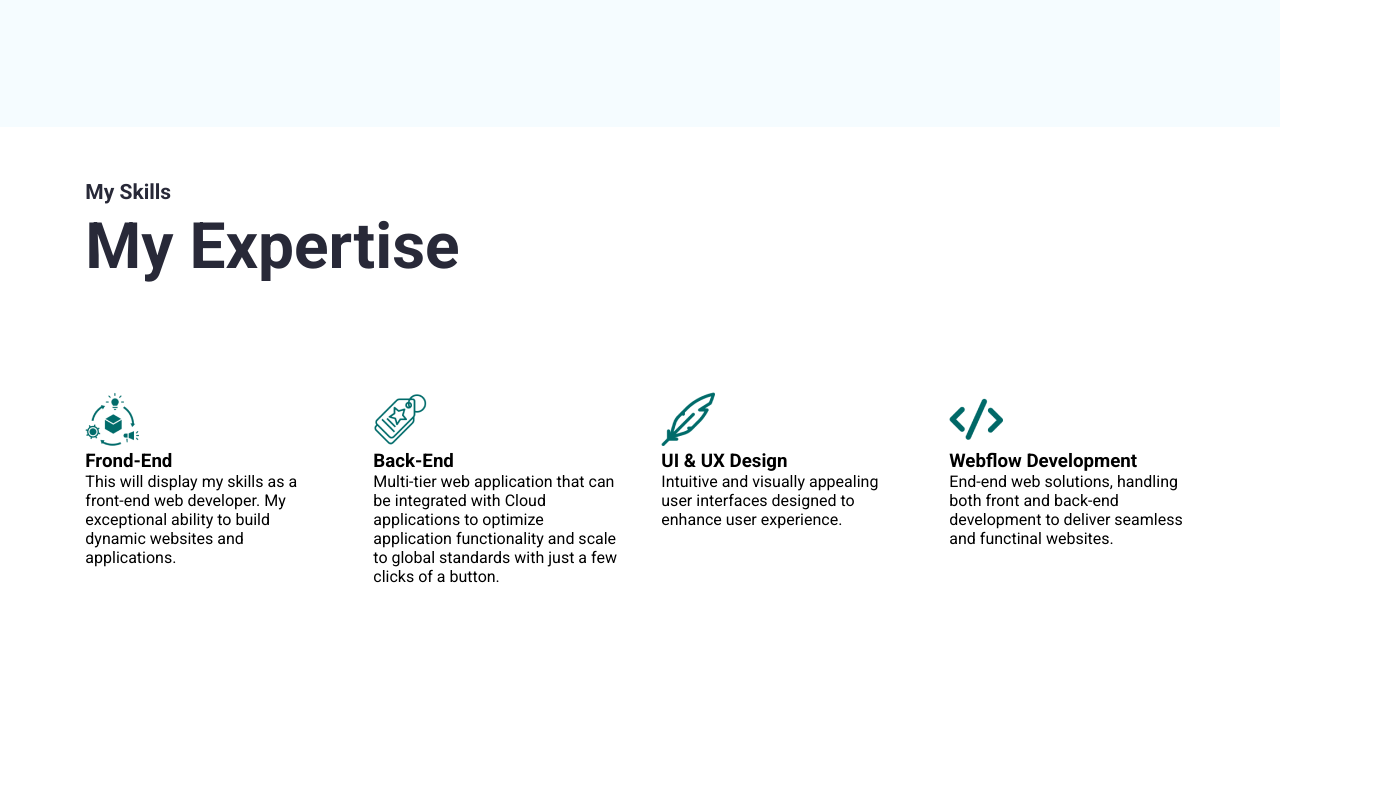
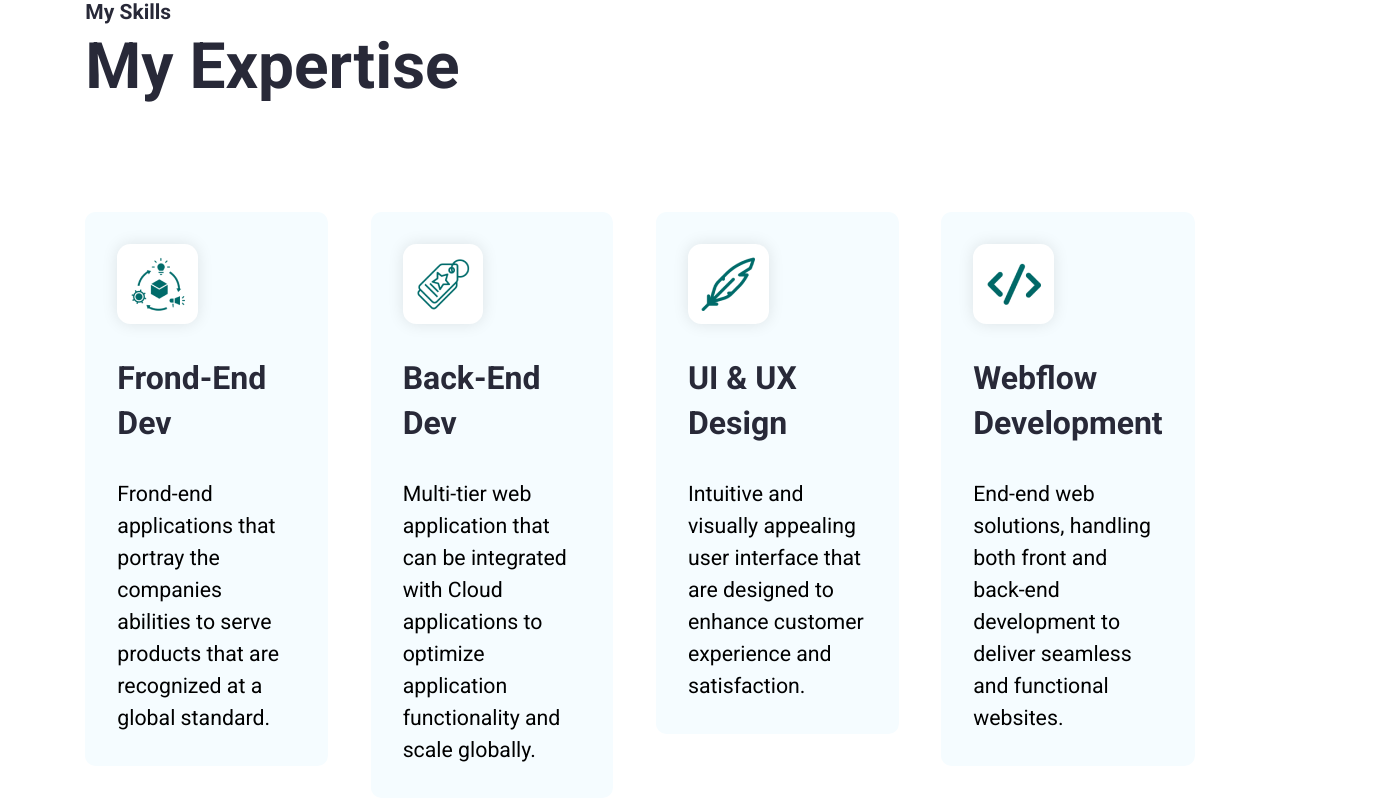
Before and after one commit to mathebulansuku/react-js-personal-portfolio, a React (Create React App) app: page / in a window 1280 px wide. Shown: the part 934-1734 px from the top of the page, 1373 px wide, since content can reach past the window. Before the commit the page ends 1569 px from the top, so only its background shows below. Built offline with nearby package versions, Linux system fonts and the light colour scheme.

Commit message:
Skills section complete

```diff
--- a/src/App.css
+++ b/src/App.css
@@ -287,3 +287,59 @@
   gap: 42.6px;
   grid-template-columns: repeat(4, 1fr);
 }
+
+.skills-section-card {
+  display: flex;
+  padding: 32px;
+  flex-direction: column;
+  align-items: flex-start;
+  gap: 32px;
+  flex: 1 0 0;
+  border-radius: 10.6px;
+  background: var(--bg-shade);
+  min-height: 250px;
+}
+
+.skills-section-card:hover {
+  border-bottom: 4px solid var(--primary);
+}
+.skills-section-card:hover,
+.skills-section-description {
+  color: var(--darkblue);
+}
+
+.skills-section-img {
+  display: flex;
+  padding: 13.3px;
+  justify-content: center;
+  align-items: center;
+  gap: 13.3px;
+  border-radius: 13.3px;
+  background: #fff;
+  box-shadow: 0 0 16px 0 rgba(0, 0, 0, 0.1);
+}
+
+.skills-section-card-content {
+  display: flex;
+  flex-direction: column;
+  align-items: flex-start;
+  gap: 32px;
+  align-self: stretch;
+}
+
+.skills-section-title {
+  color: var(--heading-color);
+  font-size: 32px;
+  font-weight: 700;
+  line-height: 45px;
+}
+
+.skills-section-description {
+  color: var(--black);
+  font-size: 21.3px;
+  font-style: normal;
+  font-weight: 400;
+  line-height: 32px;
+}
+
+/* Skills styling ENDS */
--- a/src/Pages/Home/HeroSection.jsx
+++ b/src/Pages/Home/HeroSection.jsx
@@ -11,8 +11,7 @@
             Developer
           </h1>
           <p className="hero-section-description">
-            Nsuku Mathebula, a tenacious computer science student from the
-            University of South Africa, is poised to graduate in 2025.
+            Nsuku Mathebula, a tenacious computer science student.
             <br />
             As a skilled front-end web developer, Nsuku's proficiency spans the
             entire spectrum of web application creation, where his fusion of
@@ -22,9 +21,9 @@
         </div>
         <button className="btn btn-primary">Get In Touch</button>
       </div>
-      <div className="hero-section-img">
+      {/* <div className="hero-section-img">
         <img src="./img/hero_img.png" alt="Hero Section" />
-      </div>
+      </div> */}
     </section>
   );
 }
--- a/src/data/index.json
+++ b/src/data/index.json
@@ -3,26 +3,26 @@
     {
       "id": "1",
       "src": "./img/product-chain-1.png",
-      "title": "Frond-End",
-      "description": "This will display my skills as a front-end web developer. My exceptional ability to build dynamic websites and applications."
+      "title": "Frond-End Dev",
+      "description": "Frond-end applications that portray the companies abilities to serve products that are recognized at a global standard."
     },
     {
       "id": "2",
       "src": "./img/tag-1.png",
-      "title": "Back-End",
-      "description": "Multi-tier web application that can be integrated with Cloud applications to optimize application functionality and scale to global standards with just a few clicks of a button."
+      "title": "Back-End Dev",
+      "description": "Multi-tier web application that can be integrated with Cloud applications to optimize application functionality and scale globally."
     },
     {
       "id": "3",
       "src": "./img/feather-pen-2.png",
       "title": "UI & UX Design",
-      "description": "Intuitive and visually appealing user interfaces designed to enhance user experience."
+      "description": "Intuitive and visually appealing user interface that are designed to enhance customer experience and satisfaction."
     },
     {
       "id": "4",
       "src": "./img/feather-pen-1.png",
       "title": "Webflow Development",
-      "description": "End-end web solutions, handling both front and back-end development to deliver seamless and functinal websites."
+      "description": "End-end web solutions, handling both front and back-end development to deliver seamless and functional websites."
     }
   ]
 }
```
